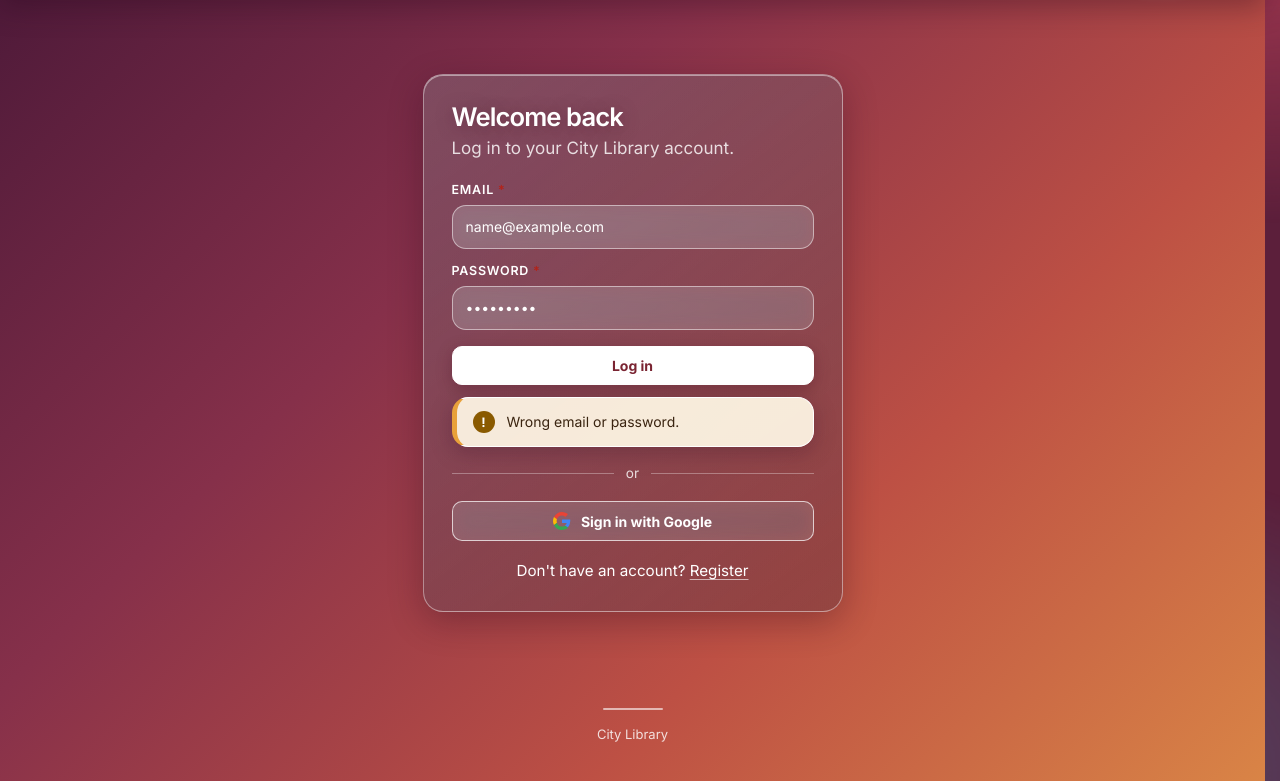
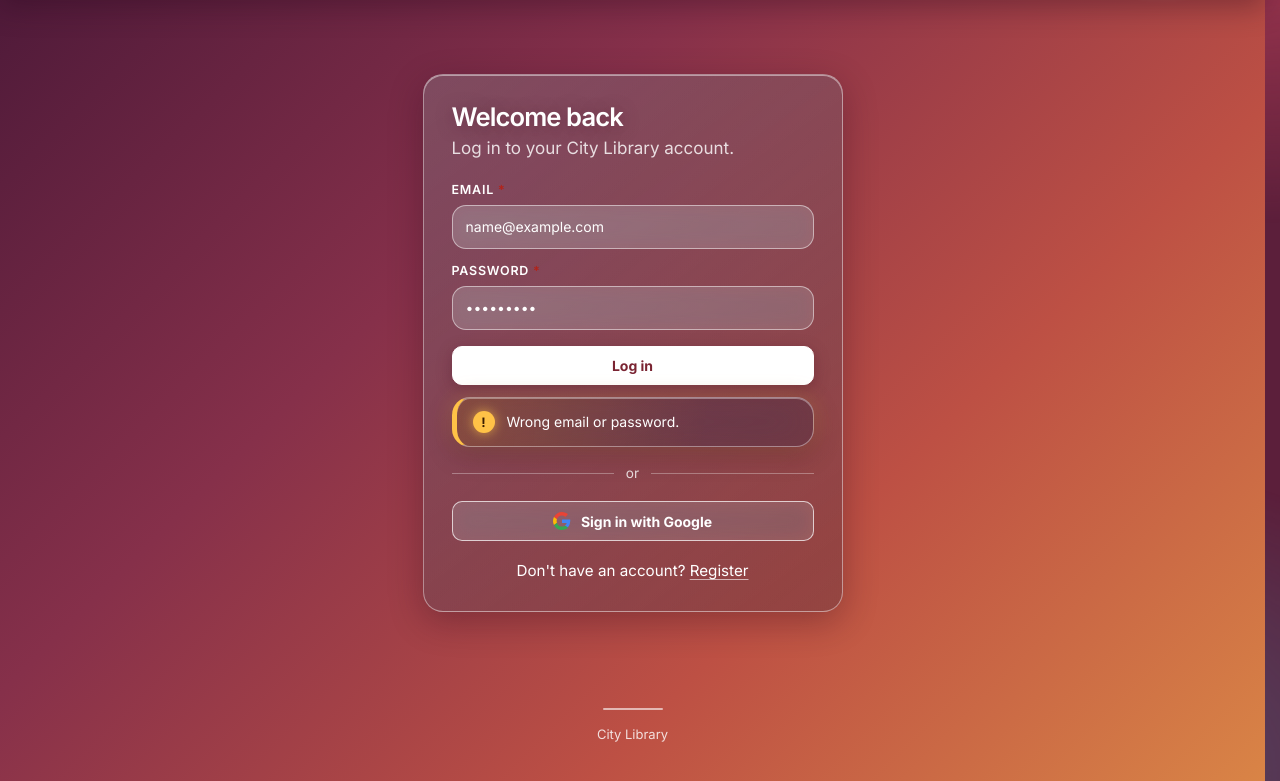
Before and after one commit to Hassan3443/library-management-system, a plain HTML site: page docs/login.html in a window 1280 px wide. Both pictures are taken after typing "name@example.com", "Sample123" into the empty fields and a click on the button "Log in". Shown: the part 66-847 px from the top of the page. Drawn offline with Linux system fonts and the light colour scheme.

Commit message:
Restyle notices to glass look with colored accent

```diff
--- a/docs/css/glass.css
+++ b/docs/css/glass.css
@@ -165,10 +165,19 @@ tbody:empty::before, .empty-state, .grid:empty::before { color: var(--muted); bo
 .badge.danger { background: #fde4e1; color: #a02424; }
 .badge.info { background: #e0f0f2; color: #1d5a63; }
 .badge.muted { background: #eceaf0; color: #4a4560; }
-.notice { background: rgba(255, 248, 230, .93); color: #3a2410; border: 1px solid #fff; border-left: 5px solid #e8a13a;
-  border-radius: 16px; box-shadow: 0 6px 22px rgba(40, 8, 30, .25); }
-.notice.ok { background: rgba(228, 248, 237, .95); color: #123a24; border-left-color: #2e9e5e; }
-.notice a { color: #7a2432; }
+.notice, .notice.ok {
+  --accent: #ffc247; --tint: rgba(255, 178, 60, .22);
+  background: linear-gradient(100deg, var(--tint), rgba(255, 255, 255, .06) 70%), linear-gradient(rgba(48, 8, 30, .38), rgba(48, 8, 30, .38));
+  color: #fff; border: 1px solid rgba(255, 255, 255, .4); border-left: 5px solid var(--accent);
+  border-radius: 18px; box-shadow: 0 8px 26px rgba(40, 8, 30, .3), inset 0 1px 0 rgba(255, 255, 255, .35), 0 0 22px color-mix(in srgb, var(--accent) 25%, transparent);
+  -webkit-backdrop-filter: var(--glass-blur); backdrop-filter: var(--glass-blur);
+}
+.notice.ok { --accent: #4ae28f; --tint: rgba(60, 214, 128, .24); }
+.notice, .notice.ok { border-color: rgba(255, 255, 255, .4); border-left-color: var(--accent); }
+.notice::before { background: var(--accent); color: #3a1c00; font-weight: 800; box-shadow: 0 0 12px color-mix(in srgb, var(--accent) 70%, transparent); }
+.notice.ok::before { color: #05301a; }
+.notice a { color: #fff; font-weight: 700; text-decoration: underline; text-decoration-color: var(--accent); text-decoration-thickness: 2px; }
+.notice a:hover { color: var(--accent); }
 
 /* ---------- Book covers, feature rows, footer ---------- */
 .book-cover { background: linear-gradient(145deg, #ffb27a, #d4513f); color: #fff; border-left: 4px solid #fff;
@@ -182,7 +191,7 @@ footer.site-footer::before { background: #fff; }
 ::marker { color: #ffd9a8; }
 
 /* ---------- One animation only: slow backdrop drift ---------- */
-.hero::before, .badge.ok::before, .feat-aside span::after, tbody tr.row-in, .stat, main > *, .feat-row { animation: none !important; }
+.hero::before, .badge.ok::before, .feat-aside span::after, tbody tr.row-in, .stat, main > *, .feat-row, .notice, .notice::before { animation: none !important; }
 @media (prefers-reduced-motion: reduce) { body::before { animation: none; } }
 
 /* ---------- Mobile ---------- */
```
